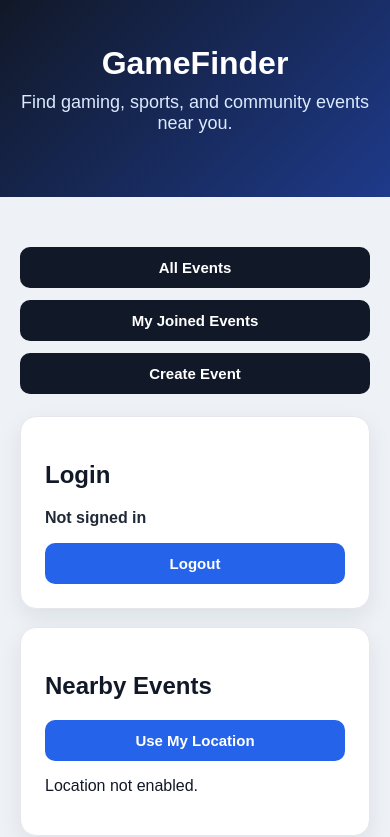
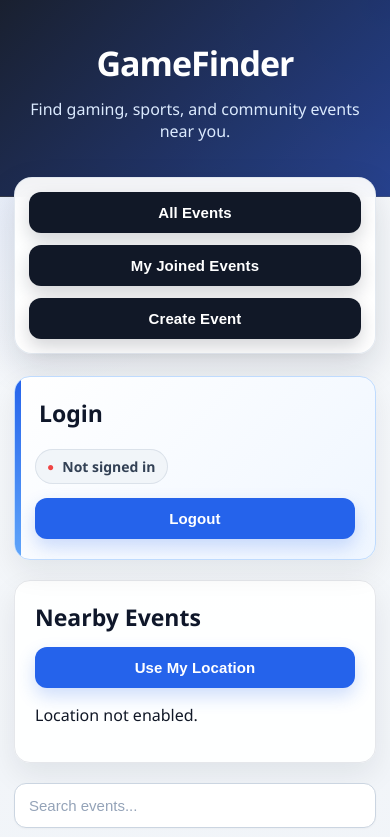
Before and after one commit to jrt1097/gamefinder, a plain HTML site: page frontend/index.html in a window 390 px wide. Shown: the top 837 px of the page. Drawn offline with Linux system fonts and the light colour scheme; no server answers.

Commit message:
update to style

```diff
--- a/frontend/index.html
+++ b/frontend/index.html
@@ -10,34 +10,42 @@
   }
 
   body {
-    font-family: Arial, sans-serif;
-    background: #eef2f7;
+    font-family: "Segoe UI", Arial, sans-serif;
+    background:
+      radial-gradient(circle at top left, rgba(37, 99, 235, 0.12), transparent 30%),
+      linear-gradient(180deg, #f8fafc 0%, #eef2f7 100%);
     margin: 0;
     color: #111827;
   }
 
   header {
-    background: linear-gradient(135deg, #111827, #1e3a8a);
+    background:
+      linear-gradient(135deg, rgba(17, 24, 39, 0.96), rgba(30, 58, 138, 0.96)),
+      radial-gradient(circle at top right, rgba(96, 165, 250, 0.45), transparent 35%);
     color: white;
-    padding: 45px 20px;
+    padding: 56px 20px 64px;
     text-align: center;
+    border-bottom: 1px solid rgba(255, 255, 255, 0.12);
   }
 
   header h1 {
     margin: 0;
-    font-size: 42px;
+    font-size: 48px;
+    letter-spacing: -1px;
+    font-weight: 800;
   }
 
   header p {
-    margin-top: 10px;
+    margin: 12px auto 0;
     font-size: 18px;
     color: #dbeafe;
+    max-width: 620px;
   }
 
   main {
-    max-width: 1100px;
-    margin: 30px auto;
-    padding: 20px;
+    max-width: 1120px;
+    margin: -28px auto 40px;
+    padding: 0 20px 24px;
   }
 
   .controls {
@@ -48,41 +56,112 @@
     align-items: center;
   }
 
+  .controls:first-child {
+    background: rgba(255, 255, 255, 0.94);
+    backdrop-filter: blur(10px);
+    padding: 14px;
+    border-radius: 18px;
+    box-shadow: 0 14px 35px rgba(15, 23, 42, 0.14);
+    border: 1px solid rgba(226, 232, 240, 0.9);
+  }
+
   .box,
   .event-card {
-    background: white;
-    padding: 24px;
-    margin-bottom: 18px;
-    border-radius: 16px;
-    box-shadow: 0 8px 22px rgba(15, 23, 42, 0.08);
+    background: rgba(255, 255, 255, 0.96);
+    padding: 26px;
+    margin-bottom: 20px;
+    border-radius: 20px;
+    box-shadow: 0 12px 30px rgba(15, 23, 42, 0.08);
     border: 1px solid #e5e7eb;
   }
 
+  .box h2 {
+    margin-top: 0;
+    margin-bottom: 14px;
+    font-size: 23px;
+    color: #0f172a;
+  }
+
+  .box:nth-of-type(2) {
+    position: relative;
+    overflow: hidden;
+    border: 1px solid #bfdbfe;
+    background:
+      linear-gradient(135deg, #ffffff 0%, #eff6ff 100%);
+  }
+
+  .box:nth-of-type(2)::before {
+    content: "";
+    position: absolute;
+    inset: 0 auto 0 0;
+    width: 6px;
+    background: linear-gradient(180deg, #2563eb, #60a5fa);
+  }
+
+  .box:nth-of-type(2) h2 {
+    padding-left: 4px;
+  }
+
+  .g_id_signin {
+    margin: 12px 0 14px;
+  }
+
+  .status {
+    display: inline-flex;
+    align-items: center;
+    gap: 8px;
+    margin: 6px 0 14px;
+    padding: 8px 12px;
+    border-radius: 999px;
+    background: #f1f5f9;
+    color: #334155;
+    font-size: 14px;
+    font-weight: 700;
+  }
+
+  .status::before {
+    content: "●";
+    color: #ef4444;
+    font-size: 12px;
+  }
+
+  .status:not(:empty) {
+    box-shadow: inset 0 0 0 1px rgba(148, 163, 184, 0.24);
+  }
+
   .event-card {
-    transition: transform 0.15s ease, box-shadow 0.15s ease;
+    transition: transform 0.16s ease, box-shadow 0.16s ease, border-color 0.16s ease;
   }
 
   .event-card:hover {
-    transform: translateY(-3px);
-    box-shadow: 0 12px 28px rgba(15, 23, 42, 0.12);
+    transform: translateY(-4px);
+    box-shadow: 0 18px 38px rgba(15, 23, 42, 0.13);
+    border-color: #bfdbfe;
   }
 
   input,
   select,
   textarea {
-    padding: 12px;
+    padding: 13px 14px;
     font-size: 15px;
     border: 1px solid #cbd5e1;
-    border-radius: 10px;
+    border-radius: 12px;
     outline: none;
     background: white;
+    color: #111827;
+    box-shadow: 0 1px 2px rgba(15, 23, 42, 0.03);
+  }
+
+  input::placeholder,
+  textarea::placeholder {
+    color: #94a3b8;
   }
 
   input:focus,
   select:focus,
   textarea:focus {
     border-color: #2563eb;
-    box-shadow: 0 0 0 3px rgba(37, 99, 235, 0.15);
+    box-shadow: 0 0 0 4px rgba(37, 99, 235, 0.15);
   }
 
   textarea {
@@ -92,22 +171,32 @@
   }
 
   button {
-    padding: 12px 16px;
+    padding: 12px 17px;
     font-size: 15px;
     background: #2563eb;
     color: white;
     border: none;
     cursor: pointer;
-    border-radius: 10px;
-    font-weight: bold;
+    border-radius: 12px;
+    font-weight: 700;
+    letter-spacing: 0.1px;
+    box-shadow: 0 8px 18px rgba(37, 99, 235, 0.22);
+    transition: transform 0.14s ease, box-shadow 0.14s ease, background 0.14s ease;
   }
 
   button:hover {
     background: #1d4ed8;
+    transform: translateY(-1px);
+    box-shadow: 0 12px 24px rgba(37, 99, 235, 0.28);
+  }
+
+  button:active {
+    transform: translateY(0);
   }
 
   .controls button {
     background: #111827;
+    box-shadow: 0 8px 18px rgba(17, 24, 39, 0.18);
   }
 
   .controls button:hover {
@@ -118,25 +207,33 @@
     display: inline-block;
     background: #dbeafe;
     color: #1e40af;
-    padding: 6px 12px;
+    padding: 7px 12px;
     border-radius: 999px;
-    font-size: 13px;
-    font-weight: bold;
+    font-size: 12px;
+    font-weight: 800;
+    letter-spacing: 0.3px;
+    text-transform: uppercase;
   }
 
   .event-card h2 {
-    margin-top: 12px;
+    margin-top: 14px;
     margin-bottom: 12px;
-    font-size: 26px;
+    font-size: 28px;
+    letter-spacing: -0.4px;
+    color: #0f172a;
   }
 
   .event-card p {
-    line-height: 1.5;
+    line-height: 1.55;
+    color: #334155;
   }
 
-  .status {
-    font-weight: bold;
-    color: #1f2937;
+  .event-card strong {
+    color: #0f172a;
+  }
+
+  .event-card button:first-of-type {
+    margin-right: 8px;
   }
 
   .create-form {
@@ -149,6 +246,15 @@
   #events,
   #joinedEvents {
     margin-top: 20px;
+  }
+
+  #events > p {
+    background: white;
+    padding: 18px;
+    border-radius: 16px;
+    border: 1px solid #e5e7eb;
+    color: #475569;
+    box-shadow: 0 8px 22px rgba(15, 23, 42, 0.06);
   }
 
   .message {
@@ -168,8 +274,27 @@
   }
 
   @media (max-width: 700px) {
+    header {
+      padding: 40px 18px 54px;
+    }
+
     header h1 {
-      font-size: 32px;
+      font-size: 34px;
+    }
+
+    header p {
+      font-size: 16px;
+    }
+
+    main {
+      margin-top: -20px;
+      padding: 0 14px 22px;
+    }
+
+    .box,
+    .event-card {
+      padding: 20px;
+      border-radius: 16px;
     }
 
     .create-form {
@@ -185,6 +310,11 @@
     input,
     select {
       width: 100%;
+    }
+
+    .event-card button:first-of-type {
+      margin-right: 0;
+      margin-bottom: 8px;
     }
   }
 </style>
```
Also changed, not shown: 1 other file.
